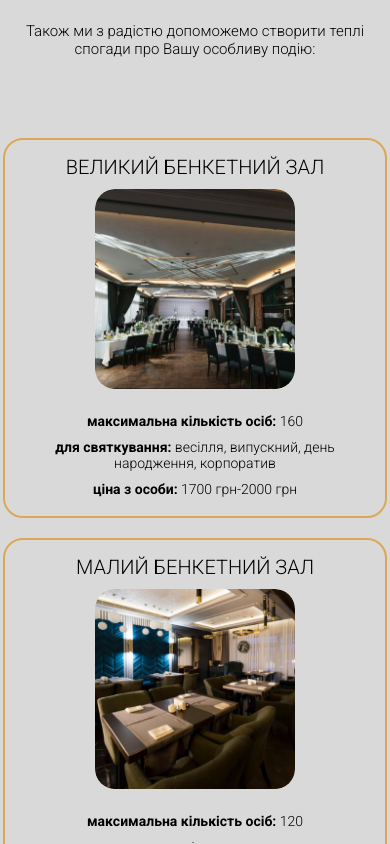
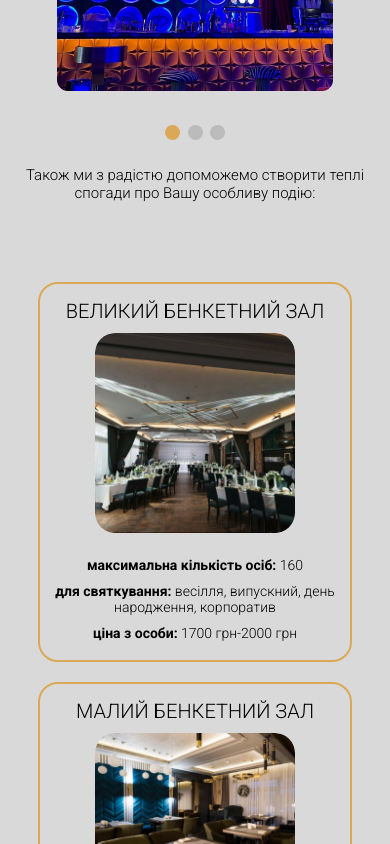
Before and after one commit to Yulia005/Topii_Yuliia_SA21, a plain HTML site: page index.html in a window 390 px wide. Shown: the part 1887-2731 px from the top of the page. Drawn offline with Linux system fonts and the light colour scheme; a web font is replaced by a local one.

Commit message:
Update style.css

```diff
--- a/css/style.css
+++ b/css/style.css
@@ -693,6 +693,7 @@ h1 {
     margin: 0 0 10px 0;
   }
   .aboutPicture {
+    max-width:80%;
     width: 100%;
     height: 100%;
     margin-bottom: 20px;
@@ -1155,7 +1156,7 @@ button:hover {
     margin-bottom: 0;
   }
   .card {
-    max-width: 400px;
+    max-width: 300px;
     border-radius: 20px;
     flex-direction: column;
     display: flex;
```
